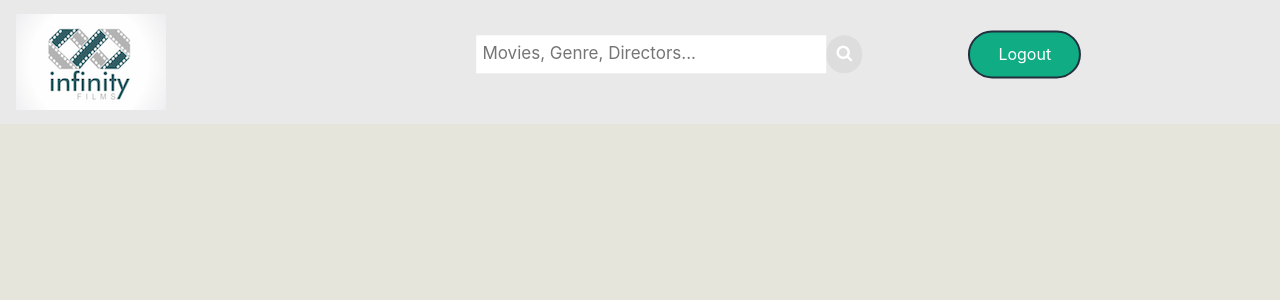
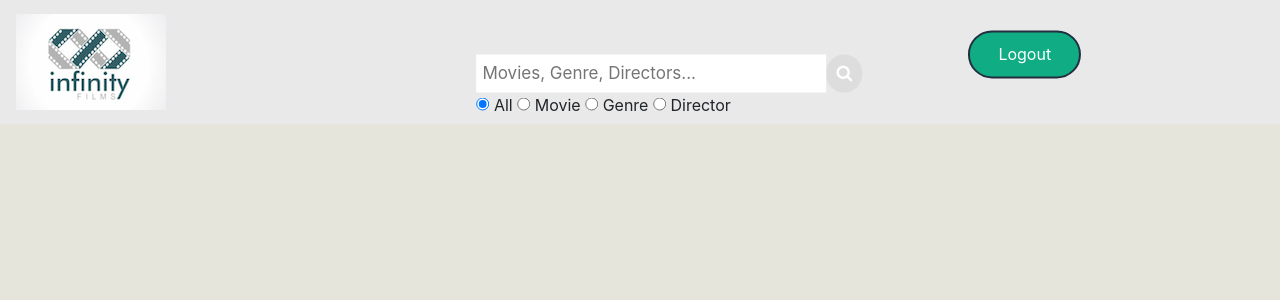
Before and after one commit to sarah-alameddine/capstone-project-comp3900-h11a-leftovers-master, a PHP site: page /loginHomepage.html in a window 1280 px wide. Shown: the top 300 px of the page. Run offline with PHP 8.4, Linux system fonts and the light colour scheme.

Commit message:
add search options(movie, genre & director)

```diff
--- a/loginHomepage.html
+++ b/loginHomepage.html
@@ -28,6 +28,16 @@
             <form action="YOUR PHP FILE TO HANDLE SEARCH HERE">
                 <input type="text" class="search-bar" placeholder="Movies, Genre, Directors..." name="search">
                 <button type="submit"><i class="fa fa-search"></i></button>
+                <div class="option">
+                    <input type="radio" id="all" name="search-option" value="0" checked>
+                    <label for="all">All</label>
+                    <input type="radio" id="movie" name="search-option" value="1">
+                    <label for="all">Movie</label>
+                    <input type="radio" id="genre" name="search-option" value="2">
+                    <label for="all">Genre</label>
+                    <input type="radio" id="director" name="search-option" value="3">
+                    <label for="all">Director</label>
+                </div>
             </form>
         </div>
         <!-- Logout button -->
--- a/navStyle.css
+++ b/navStyle.css
@@ -38,7 +38,6 @@ button:hover {
     font-size: 17px;
 }
 
-/* the search bar */
 .topnav .search-container {
     float: right;
     /* postioning left/right and up/down */
@@ -46,6 +45,7 @@ button:hover {
 
 }
 
+/* the search bar */
 .topnav .search-bar {
     padding: 6px;
     margin-top: 8px;
```
Also changed, not shown: unloginHomepage.html (+11 -0 lines).
